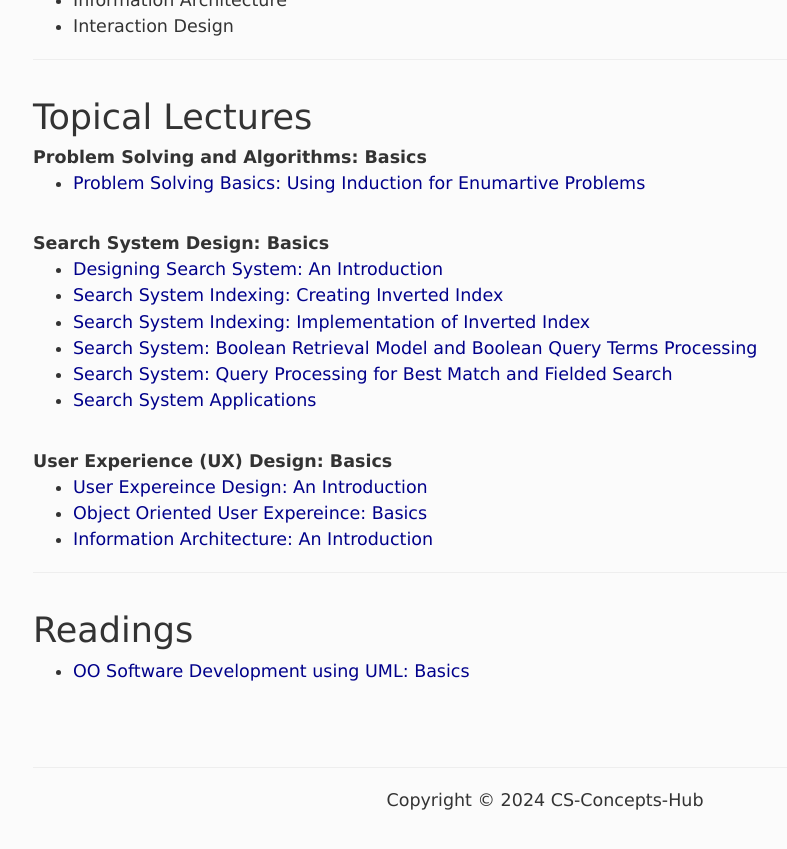
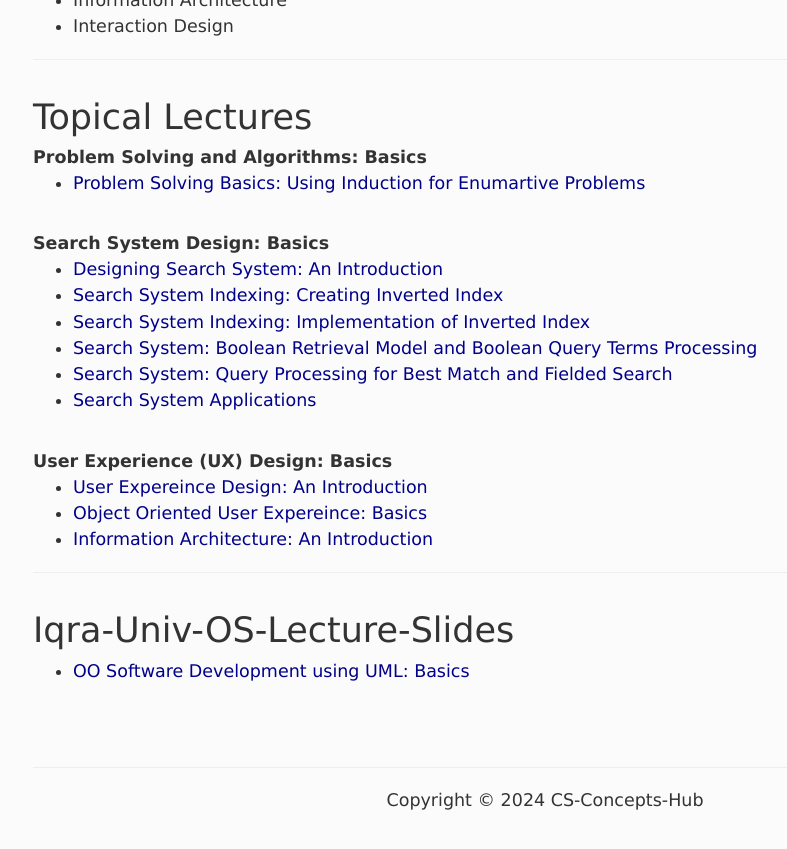
Before and after one commit to CS-Concepts-hub/CS-Concepts-hub, a Jekyll site: the page built from index.html, in a window 1280 px wide and 900 px high, scrolled down 598 px. Shown: the top 849 px of the window, without its empty margins (95-882 px from the left). Built offline with Jekyll 4.4.1, drawn with Linux system fonts in a browser that asks for light colours.

Commit message:
Update index.html

```diff
--- a/index.html
+++ b/index.html
@@ -51,7 +51,7 @@ weight: 0
 
 		</ul>
 		<hr>
-		<h2 class="title" id="notes">Readings</h2>
+		<h2 class="title" id="notes">Iqra-Univ-OS-Lecture-Slides</h2>
 
 		<ul>
 			<li><a href="files/OOAD-using-UML-Basics.pdf">OO Software Development using UML: Basics</a></li>
```
